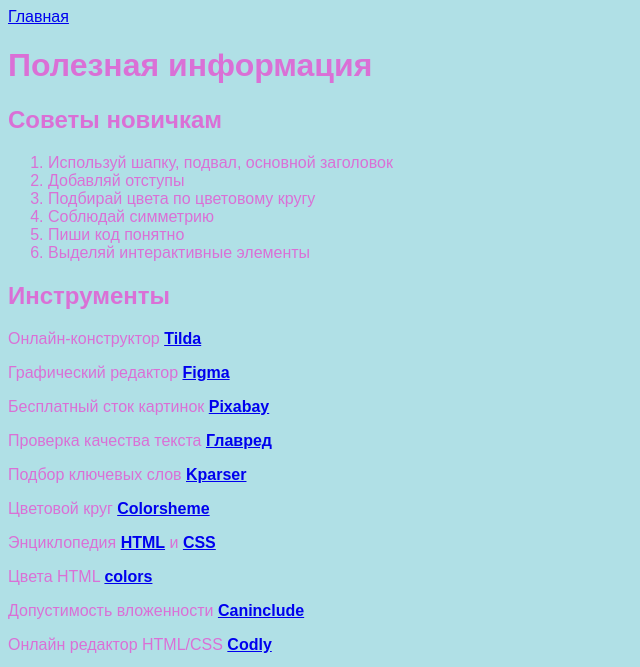
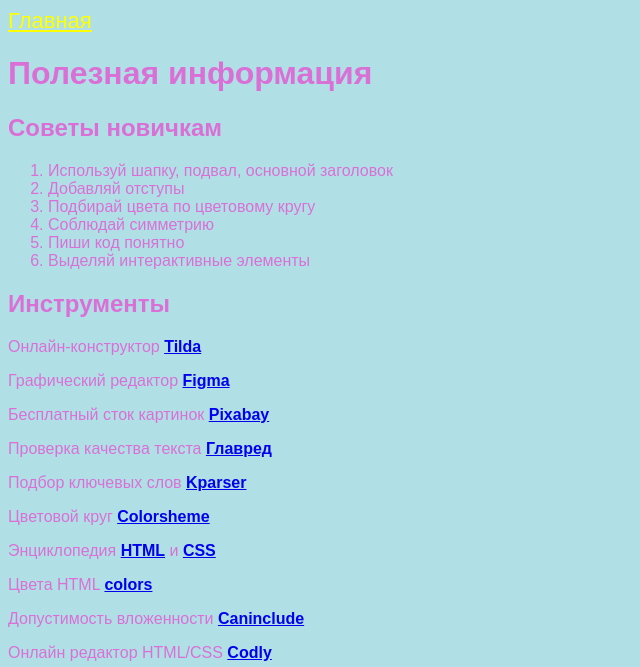
Before and after one commit to algoritmikaulanude/algoritmikaulanude.github.io, a plain HTML site: page index.html in a window 1280 px wide. In both pictures the pointer is over the link "Главная". Shown: the top 667 px of the page, without its empty margins (0-640 px from the left). Drawn offline with Linux system fonts and the light colour scheme.

Commit message:
Update style.css

```diff
--- a/style.css
+++ b/style.css
@@ -3,3 +3,9 @@ body {
     background-color: powderblue;
     color: orchid;
 }
+a:hover{
+    font-size: 22px;
+    color: yellow;
+    transition: 2s;
+    font-family: ;
+}
```
